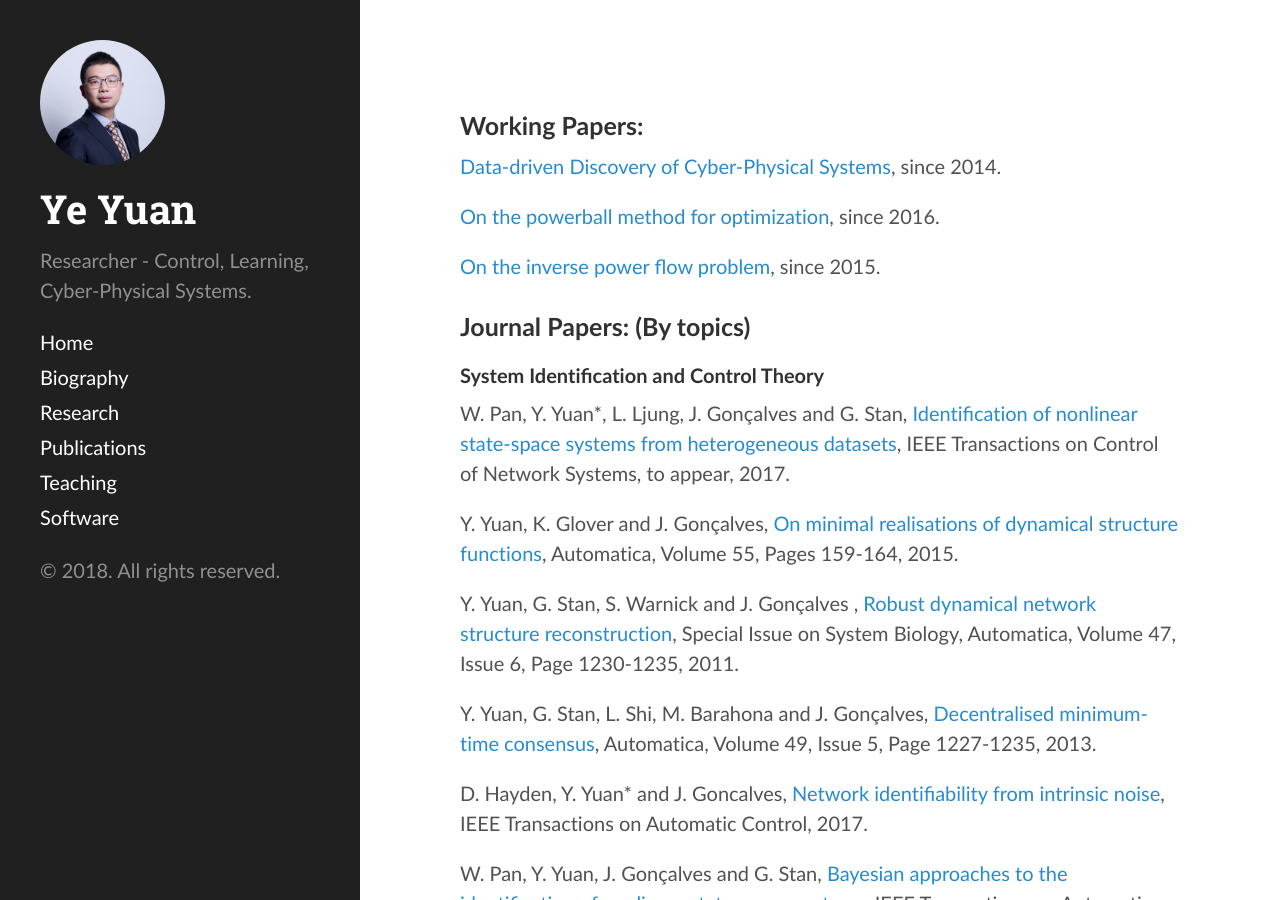
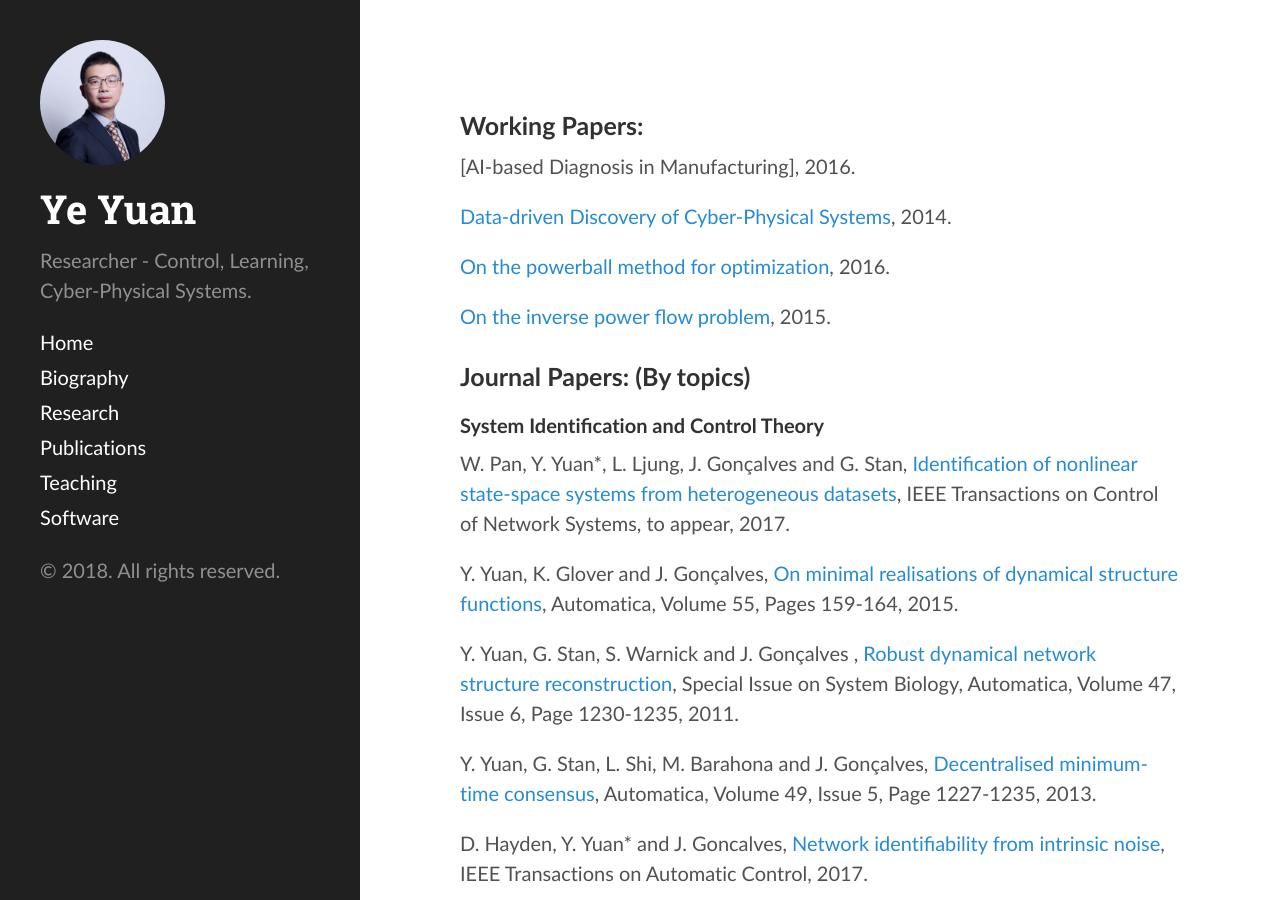
Before and after one commit to yy311/yy311.github.io, a Jekyll site: the page built from publication.md, in a window 1280 px wide and 900 px high. Built offline with Jekyll 4.4.1, drawn with Linux system fonts in a browser that asks for light colours.

Commit message:
Update publication.md

```diff
--- a/publication.md
+++ b/publication.md
@@ -3,12 +3,13 @@ layout: page
 ---
 
 <h3>Working Papers: </h3>
+[AI-based Diagnosis in Manufacturing], 2016.
 
-[Data-driven Discovery of Cyber-Physical Systems](https://arxiv.org/pdf/1810.00697.pdf), since 2014.
+[Data-driven Discovery of Cyber-Physical Systems](https://arxiv.org/pdf/1810.00697.pdf), 2014.
 
-[On the powerball method for optimization](https://arxiv.org/abs/1603.07421), since 2016.
+[On the powerball method for optimization](https://arxiv.org/abs/1603.07421), 2016.
 
-[On the inverse power flow problem](https://arxiv.org/abs/1610.06631), since 2015.
+[On the inverse power flow problem](https://arxiv.org/abs/1610.06631), 2015.
 
 <h3>Journal Papers: (By topics)</h3>
 
```
